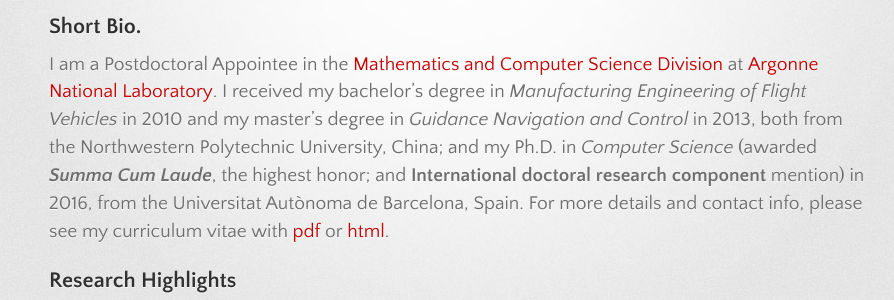
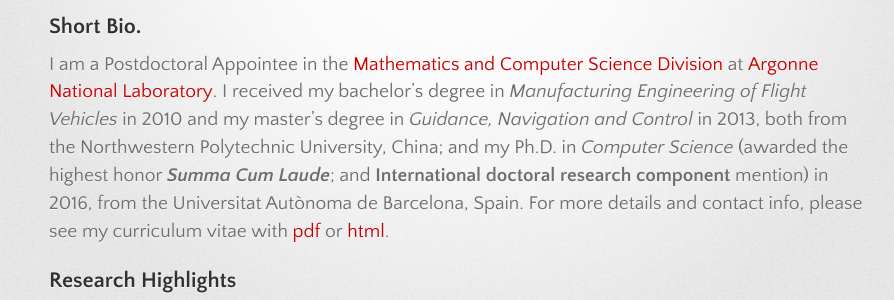
Before and after one commit to lzhengchun/lzhengchun.github.io, a Jekyll site: the page built from index.md, in a window 1280 px wide and 900 px high. Shown: the part 212-512 px from the top of the window, without its empty margins (181-1075 px from the left). Built offline with Jekyll 4.4.1, drawn with Linux system fonts in a browser that asks for light colours; some web fonts are replaced.

Commit message:
add, delete, polish etc.

```diff
--- a/index.md
+++ b/index.md
@@ -8,7 +8,7 @@
 I am a Postdoctoral Appointee in the [Mathematics and Computer Science Division](http://www.mcs.anl.gov/person/zhengchun-liu) at [Argonne National Laboratory](http://www.anl.gov/).
 <!---
 I work with [Rajkumar Kettimuthu](http://www.mcs.anl.gov/~kettimut/) (supervisor), Prof. [Ian Foster](https://www.cs.uchicago.edu/directory/ian-foster), [Prasanna Balaprakash](http://www.mcs.anl.gov/~pbalapra), [Sven Leyffer](https://wiki.mcs.anl.gov/leyffer/index.php/Sven_Leyffer) and [Kyle Chard](https://kylechard.com/) et al. --->
-I received my bachelor's degree in _Manufacturing Engineering of Flight Vehicles_ in 2010 and my master's degree in _Guidance Navigation and Control_ in 2013, both from the Northwestern Polytechnic University, China; and my Ph.D. in _Computer Science_ (awarded ___Summa Cum Laude___, the highest honor; and **International doctoral research component** mention) in 2016, from the Universitat Autònoma de Barcelona, Spain.
+I received my bachelor's degree in _Manufacturing Engineering of Flight Vehicles_ in 2010 and my master's degree in _Guidance, Navigation and Control_ in 2013, both from the Northwestern Polytechnic University, China; and my Ph.D. in _Computer Science_ (awarded the highest honor ___Summa Cum Laude___; and **International doctoral research component** mention) in 2016, from the Universitat Autònoma de Barcelona, Spain.
 For more details and contact info, please see my curriculum vitae with <a href="file/Zhengchun_Liu_CV.pdf" target="_blank">pdf</a> or <a href="file/Zhengchun_Liu_CV.html" target="_blank">html</a>.
 
 ## Research Highlights
```
